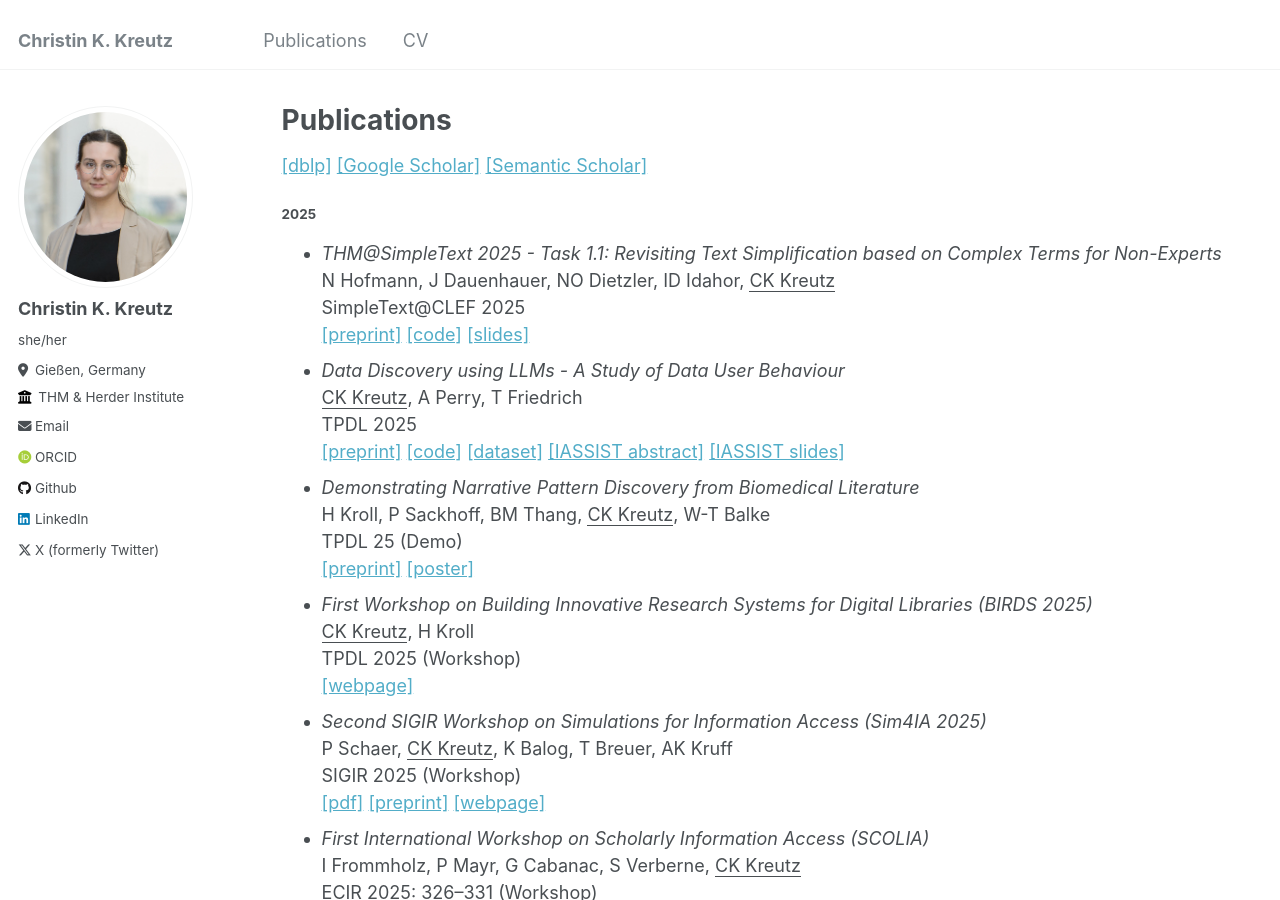
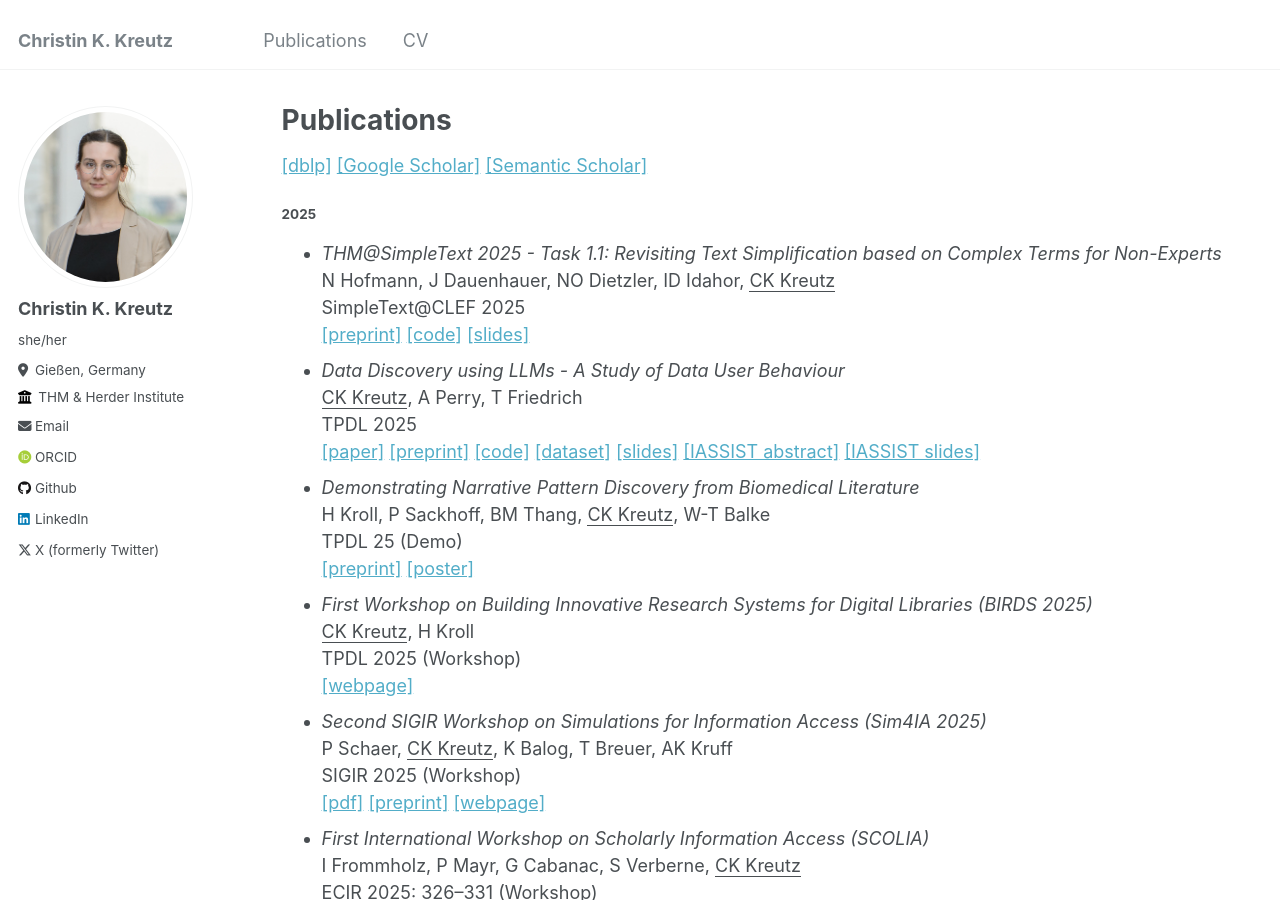
Before and after one commit to kreutzch/kreutzch.github.io, a Jekyll site: the page built from _pages/publications.md, in a window 1280 px wide and 900 px high. Built offline with Jekyll 4.4.1, drawn with Linux system fonts in a browser that asks for light colours; some web fonts are replaced.

Commit message:
TPDL'25 slides

```diff
--- a/_pages/publications.md
+++ b/_pages/publications.md
@@ -17,9 +17,11 @@ SimpleText@CLEF 2025\\
 - *Data Discovery using LLMs - A Study of Data User Behaviour*\\
 <u>CK Kreutz</u>, A Perry, T Friedrich\\
 TPDL 2025 \\
+[[paper]](https://link.springer.com/chapter/10.1007/978-3-032-05409-8_3)
 [[preprint]](https://arxiv.org/abs/2507.04444)
 [[code]](https://github.com/kreutzch/TPDL25_DataDiscoveryUsingLLMs)
 [[dataset]](https://search.gesis.org/research_data/ZA8800?doi=10.4232/1.14529)
+[[slides]](../files/TPDL2025_Slides.pdf)
 [[IASSIST abstract]](https://www.openconf.org/iassist2025/modules/request.php?module=oc_program&action=summary.php&id=48)
 [[IASSIST slides]](https://zenodo.org/records/15687476)
 - *Demonstrating Narrative Pattern Discovery from Biomedical Literature*\\
```
Also changed, not shown: 1 other file.
